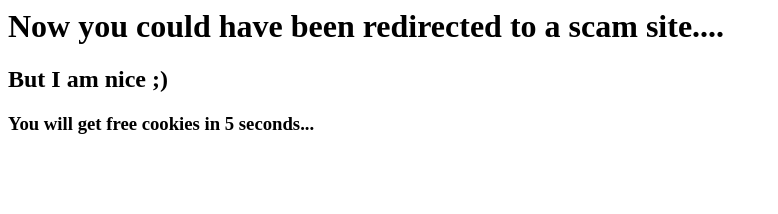
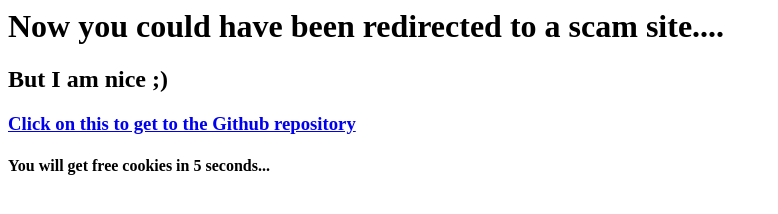
Before and after one commit to FuntyGithub/discordImageScam, a website: page src/index.html in a window 1280 px wide. Shown: the whole page, without its empty margins (0-778 px from the left). Drawn offline with Linux system fonts and the light colour scheme.

Commit message:
Update index.html

```diff
--- a/src/index.html
+++ b/src/index.html
@@ -7,7 +7,8 @@
 <body>
     <h1>Now you could have been redirected to a scam site....</h1>
     <h2>But I am nice ;)</h2>
-    <h3>You will get free cookies in 5 seconds...</h3>
+    <h3><a href="https://github.com/FuntyGithub/discordImageScam">Click on this to get to the Github repository</a></h3>
+    <h4>You will get free cookies in 5 seconds...</h4>
 </body>
 
 </html>
```
